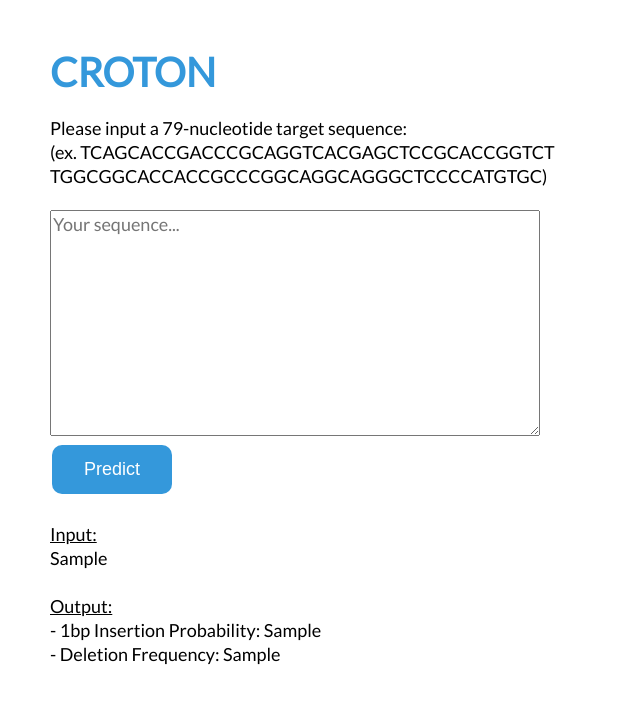
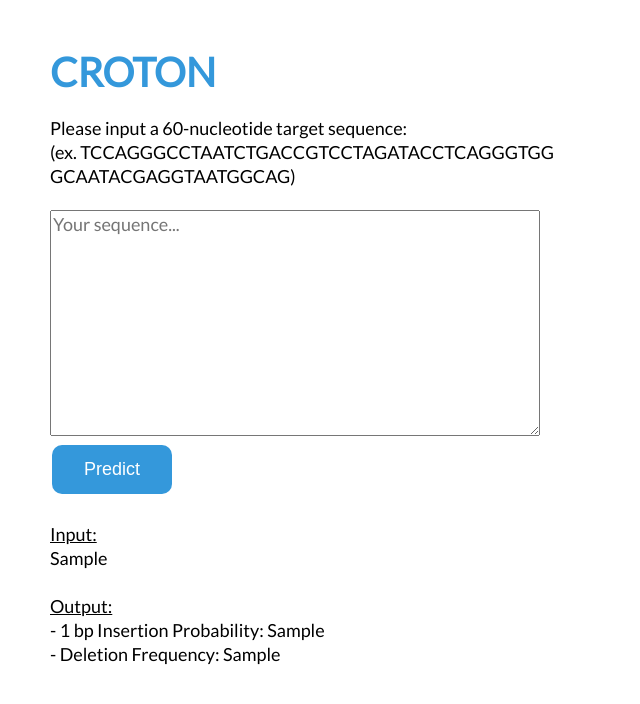
Before and after one commit to vli31/CROTON, a Django app: template templates/seqform.html in a window 1280 px wide. Shown: the top 704 px of the page, without its empty margins (0-640 px from the left). Run offline with Django 3.2, Linux system fonts and the light colour scheme; tables that the repository leaves empty hold one stand-in row (values such as "Sample post"); the template is opened without the code that fills it: values that come from a table or form of the project are taken from there, most other values are stand-ins (such as "Sample title", 1, 10 or a date in 2020).

Commit message:
update to seqform desc

```diff
--- a/templates/seqform.html
+++ b/templates/seqform.html
@@ -3,8 +3,8 @@
 <div class='wrap'>
     <h1>CROTON</h1>
     <p class='word-break'>
-        Please input a 79-nucleotide target sequence:
-        (ex.&nbsp;TCAGCACCGACCCGCAGGTCACGAGCTCCGCACCGGTCTTGGCGGCACCACCGCCCGGCAGGCAGGGCTCCCCATGTGC)
+        Please input a 60-nucleotide target sequence:
+        (ex.&nbsp;TCCAGGGCCTAATCTGACCGTCCTAGATACCTCAGGGTGGGCAATACGAGGTAATGGCAG)
     </p>
 
     <!-- SeqForm -->
@@ -27,7 +27,7 @@
         <u>Input:</u> <br>
             {{ input_seq }} <br> <br>
         <u>Output:</u> <br>
-            - 1bp Insertion Probability:  {{ 1bp_pred }} <br>
+            - 1 bp Insertion Probability:  {{ 1bp_pred }} <br>
             - Deletion Frequency:  {{ delfreq_pred }}
     </p>
 </div>
```
